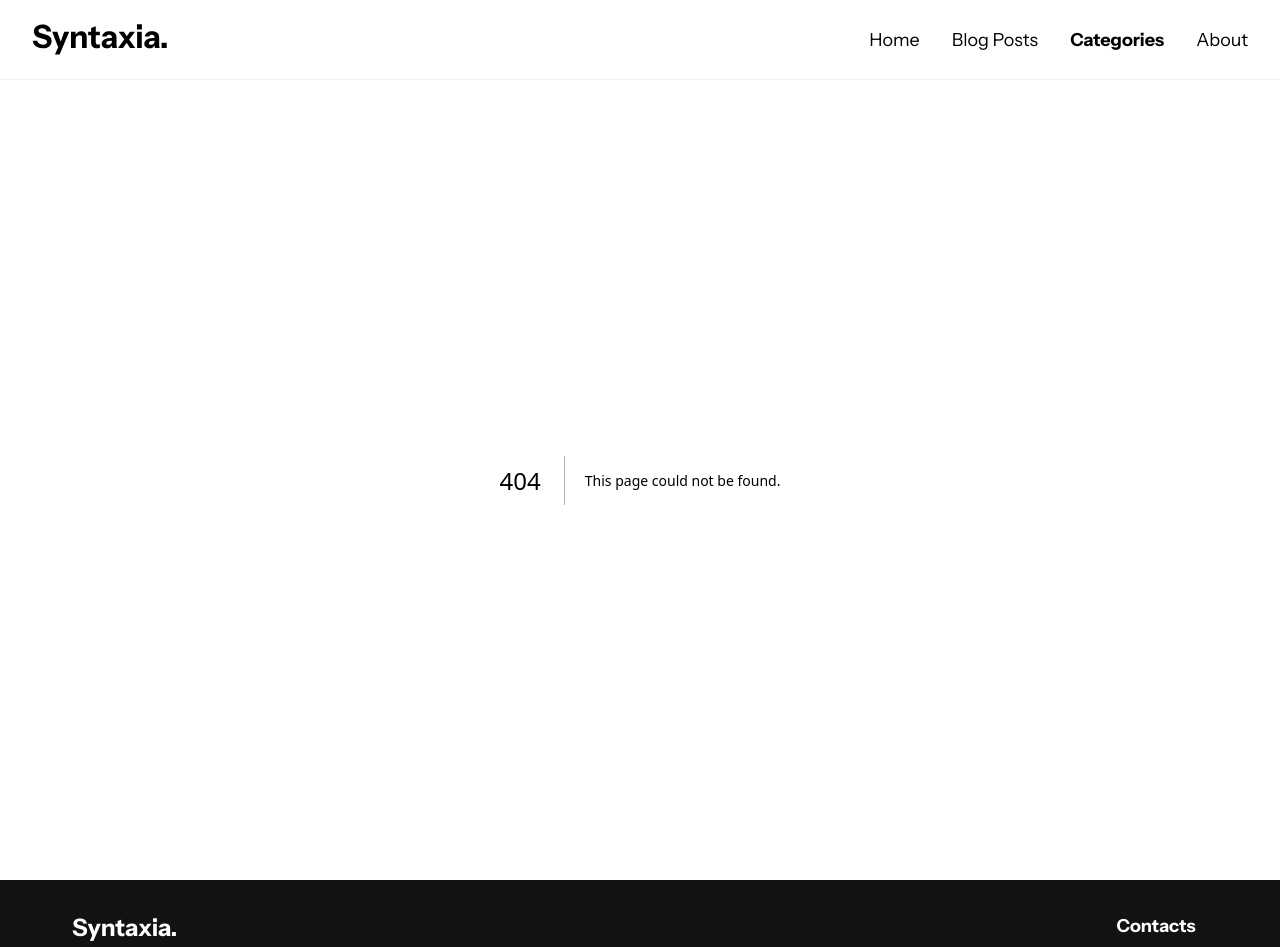
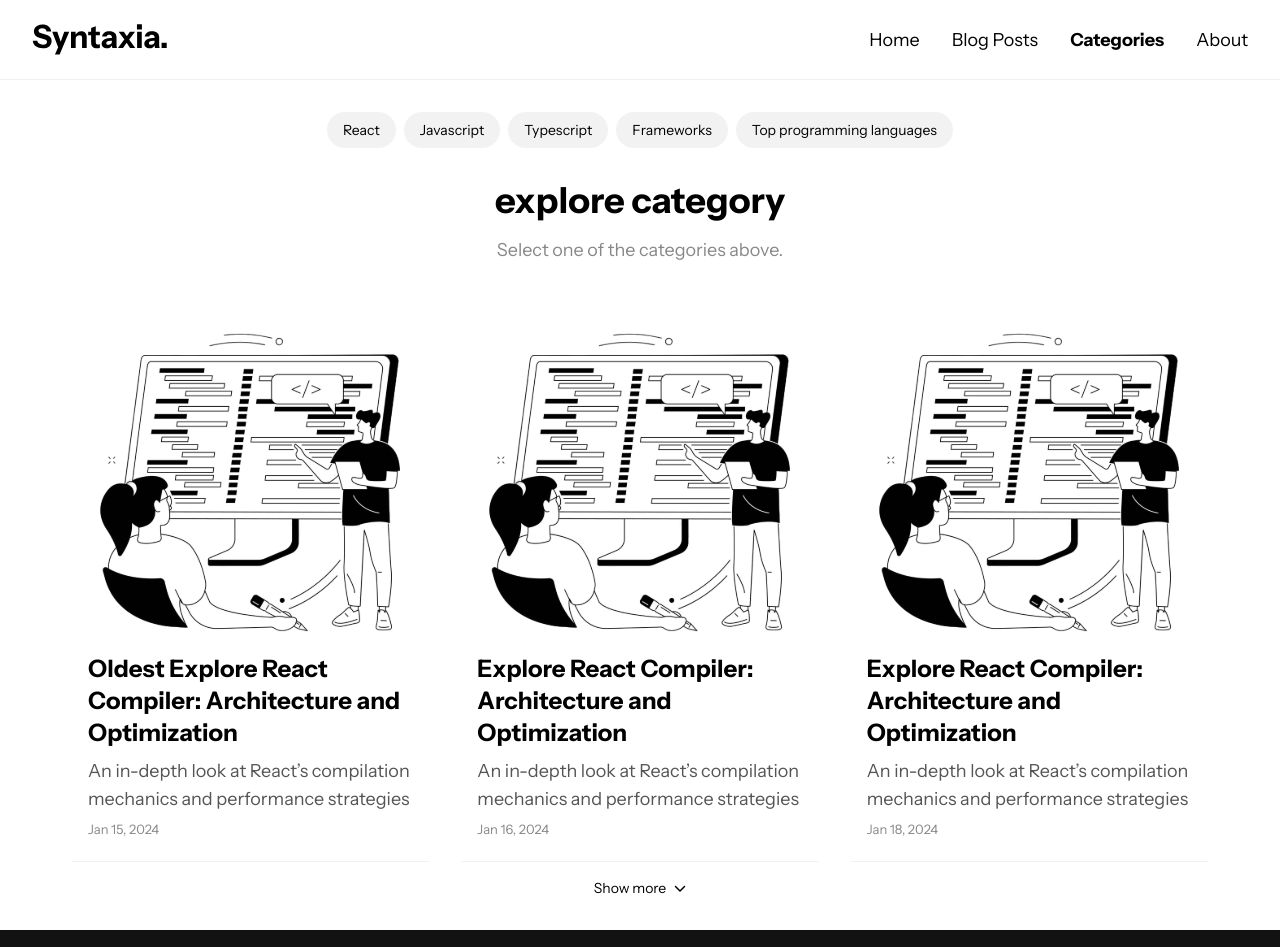
Before and after one commit to rach-syahputra/syntaxia, a Next.js app: page /categories in a window 1280 px wide. Before the commit this address had no page. Shown: the top 947 px of the page. Built offline with nearby package versions, Linux system fonts and the light colour scheme.

Commit message:
add Categories page

```diff
--- a/src/app/(home)/page.tsx
+++ b/src/app/(home)/page.tsx
@@ -3,7 +3,10 @@ import Hero from './_components/hero'
 import FeaturedPosts from './_components/featured-posts'
 import Subscribe from './_components/subscribe'
 import Sidebar from '@/components/sidebar'
-import CategoryList from '@/components/category-list'
+import CategoryList, {
+  CategoryBody,
+  CategoryTitle
+} from '@/components/category-list'
 import PostItemSkeleton from '@/components/post-item-skeleton'
 import { popularCategories } from '@/lib/data/categories'
 
@@ -29,10 +32,10 @@ export default function Home() {
             <Subscribe />
           </div>
           <Sidebar>
-            <CategoryList
-              title='Popular Categories'
-              categories={popularCategories}
-            />
+            <CategoryList>
+              <CategoryTitle>Popular categories</CategoryTitle>
+              <CategoryBody categories={popularCategories} />
+            </CategoryList>
           </Sidebar>
         </div>
       </main>
--- a/src/app/blogs/page.tsx
+++ b/src/app/blogs/page.tsx
@@ -2,12 +2,14 @@ import BlogPosts from './_components/blog-posts'
 import SearchBar from './_components/search-bar'
 import Sidebar from '@/components/sidebar'
 import FilterList from '@/components/filter-list'
-import CategoryList from '@/components/category-list'
+import CategoryList, {
+  CategoryBody,
+  CategoryTitle
+} from '@/components/category-list'
 import { allCategories, popularCategories } from '@/lib/data/categories'
 
 export default function Page() {
   return (
-    <>
     <main className='mx-auto w-full max-w-screen-xl'>
       <div className='relative grid lg:grid-cols-8'>
         <div className='mb-16 flex flex-col gap-10 border-r border-light px-4 py-8 md:gap-12 md:px-8 lg:col-span-5 lg:gap-16'>
@@ -16,14 +18,16 @@ export default function Page() {
         <Sidebar>
           <SearchBar />
           <FilterList />
-            <CategoryList
-              title='Popular Categories'
-              categories={popularCategories}
-            />
-            <CategoryList title='All Categories' categories={allCategories} />
+          <CategoryList>
+            <CategoryTitle>Popular categories</CategoryTitle>
+            <CategoryBody categories={popularCategories} />
+          </CategoryList>
+          <CategoryList>
+            <CategoryTitle>All categories</CategoryTitle>
+            <CategoryBody categories={allCategories} />
+          </CategoryList>
         </Sidebar>
       </div>
     </main>
-    </>
   )
 }
--- /dev/null
+++ b/src/app/categories/_components/category-detail.tsx
@@ -0,0 +1,31 @@
+'use client'
+
+import { usePost } from '@/context/post-context'
+
+export default function CategoryDetail() {
+  const { category } = usePost()
+  return (
+    <div className='flex flex-col items-center justify-center gap-4'>
+      {category ? (
+        <>
+          <h2 className='text-2xl font-bold md:text-3xl lg:text-4xl'>
+            {category}
+          </h2>
+          <p className='text-base text-gray lg:text-lg'>
+            Dive into the world of React, a powerful JavaScript library for
+            creating user-friendly interfaces.
+          </p>
+        </>
+      ) : (
+        <>
+          <h2 className='text-2xl font-bold md:text-3xl lg:text-4xl'>
+            explore category
+          </h2>
+          <p className='text-base text-gray lg:text-lg'>
+            Select one of the categories above.
+          </p>
+        </>
+      )}
+    </div>
+  )
+}
--- /dev/null
+++ b/src/app/categories/_components/category-post-item-skeleton.tsx
@@ -0,0 +1,13 @@
+export default function CategoryPostItemSkeleton() {
+  return (
+    <div className='flex w-full flex-col gap-4 border-b border-light py-6 md:gap-8'>
+      <div className='h-[144px] w-full animate-pulse bg-light-gray md:h-[200px] lg:h-[300px]'></div>
+      <div className='flex w-full flex-col gap-2'>
+        <div className='mb-2 h-4 w-full animate-pulse bg-light-gray md:mb-4 md:h-6'></div>
+        <div className='h-2 w-full animate-pulse bg-light-gray md:h-4'></div>
+        <div className='h-2 w-full animate-pulse bg-light-gray md:h-4'></div>
+        <div className='h-2 w-28 animate-pulse bg-light-gray md:h-4'></div>
+      </div>
+    </div>
+  )
+}
--- /dev/null
+++ b/src/app/categories/_components/category-post-item.tsx
@@ -0,0 +1,39 @@
+'use client'
+
+import Image from 'next/image'
+import { IPost as PostItemProps } from '@/lib/data/blog-posts'
+import { formatDate } from '@/lib/utils'
+import { useRouter } from 'next/navigation'
+
+export default function CategoryPostItem({
+  id,
+  title,
+  description,
+  imageUrl,
+  createdAt
+}: PostItemProps) {
+  const router = useRouter()
+
+  return (
+    <div
+      onClick={() => router.push(`blogs/${id}`)}
+      className='flex cursor-pointer gap-4 border-b border-light p-4 py-6 md:gap-8'
+    >
+      <div className='flex flex-col gap-2'>
+        <Image
+          src={imageUrl}
+          alt='Post image'
+          width={200}
+          height={200}
+          style={{ objectFit: 'cover' }}
+          className='h-auto w-full'
+        />
+        <h3 className='text-xl font-bold leading-snug md:text-2xl'>{title}</h3>
+        <p className='line-clamp-2 text-dark-gray md:text-lg'>{description}</p>
+        <span className='text-xs text-gray md:text-[13px]'>
+          {formatDate(createdAt)}
+        </span>
+      </div>
+    </div>
+  )
+}
--- /dev/null
+++ b/src/app/categories/_components/category-post-list.tsx
@@ -0,0 +1,53 @@
+/* eslint-disable react-hooks/exhaustive-deps */
+'use client'
+
+import { useEffect, useState } from 'react'
+import { FontAwesomeIcon } from '@fortawesome/react-fontawesome'
+import { faChevronDown } from '@fortawesome/free-solid-svg-icons'
+import CategoryPostItem from './category-post-item'
+import CategoryPostItemSkeleton from './category-post-item-skeleton'
+import { usePost } from '@/context/post-context'
+
+export default function CategoryPostList() {
+  const itemsPerPage = 3
+  const { isLoading, posts, setFilter } = usePost()
+  const [visiblePostsCount, setVisiblePostsCount] =
+    useState<number>(itemsPerPage)
+
+  const showMorePosts = () => {
+    setVisiblePostsCount((prevCount) => prevCount + itemsPerPage)
+  }
+
+  useEffect(() => {
+    setFilter('Newest')
+  }, [])
+
+  return (
+    <div className='flex w-full flex-col gap-4'>
+      <div className='grid w-full grid-cols-3 gap-8'>
+        {isLoading ? (
+          <>
+            <CategoryPostItemSkeleton />
+            <CategoryPostItemSkeleton />
+            <CategoryPostItemSkeleton />
+          </>
+        ) : (
+          posts &&
+          posts.length > 0 &&
+          posts
+            .slice(0, visiblePostsCount)
+            .map((post, index) => <CategoryPostItem key={index} {...post} />)
+        )}
+      </div>
+
+      {posts && visiblePostsCount < posts.length && (
+        <button
+          onClick={showMorePosts}
+          className='mx-auto flex items-center gap-2 text-sm'
+        >
+          Show more <FontAwesomeIcon icon={faChevronDown} className='h-3 w-3' />
+        </button>
+      )}
+    </div>
+  )
+}
--- /dev/null
+++ b/src/app/categories/page.tsx
@@ -0,0 +1,18 @@
+import CategoryList, { CategoryBody } from '@/components/category-list'
+import { allCategories } from '@/lib/data/categories'
+import CategoryDetail from './_components/category-detail'
+import CategoryPostList from './_components/category-post-list'
+
+export default function Page() {
+  return (
+    <main className='p mx-auto w-full max-w-screen-xl p-4 md:p-8'>
+      <div className='flex flex-col items-center justify-center gap-8'>
+        <CategoryList className='flex items-center justify-center'>
+          <CategoryBody categories={allCategories} />
+        </CategoryList>
+        <CategoryDetail />
+        <CategoryPostList />
+      </div>
+    </main>
+  )
+}
--- a/src/components/category-list.tsx
+++ b/src/components/category-list.tsx
@@ -6,11 +6,30 @@ import { usePost } from '@/context/post-context'
 import { cn } from '@/lib/utils'
 
 interface CategoryListProps {
-  title: string
+  children: React.ReactNode
+  className?: string
+}
+
+interface CategoryListTitleProps {
+  children: React.ReactNode
+}
+
+interface CategoryListBodyProps {
   categories: string[]
 }
 
-export default function CategoryList({ title, categories }: CategoryListProps) {
+export default function CategoryList({
+  children,
+  className
+}: CategoryListProps) {
+  return <div className={cn('flex flex-col gap-2', className)}>{children}</div>
+}
+
+export function CategoryTitle({ children }: CategoryListTitleProps) {
+  return <h4 className='text-lg font-bold'>{children}</h4>
+}
+
+export function CategoryBody({ categories }: CategoryListBodyProps) {
   const { category: activeCategory, setCategory } = usePost()
 
   useEffect(() => {
@@ -26,8 +45,6 @@ export default function CategoryList({ title, categories }: CategoryListProps) {
   }
 
   return (
-    <div className='flex flex-col gap-2'>
-      <h4 className='text-lg font-bold'>{title}</h4>
     <ul className='flex flex-wrap gap-2'>
       {categories.length > 0 ? (
         categories.map((category, index) => (
@@ -49,6 +66,5 @@ export default function CategoryList({ title, categories }: CategoryListProps) {
         <p className='text-sm text-gray'>No categories.</p>
       )}
     </ul>
-    </div>
   )
 }
```
Lines whose indentation alone changed are shown as unchanged.
